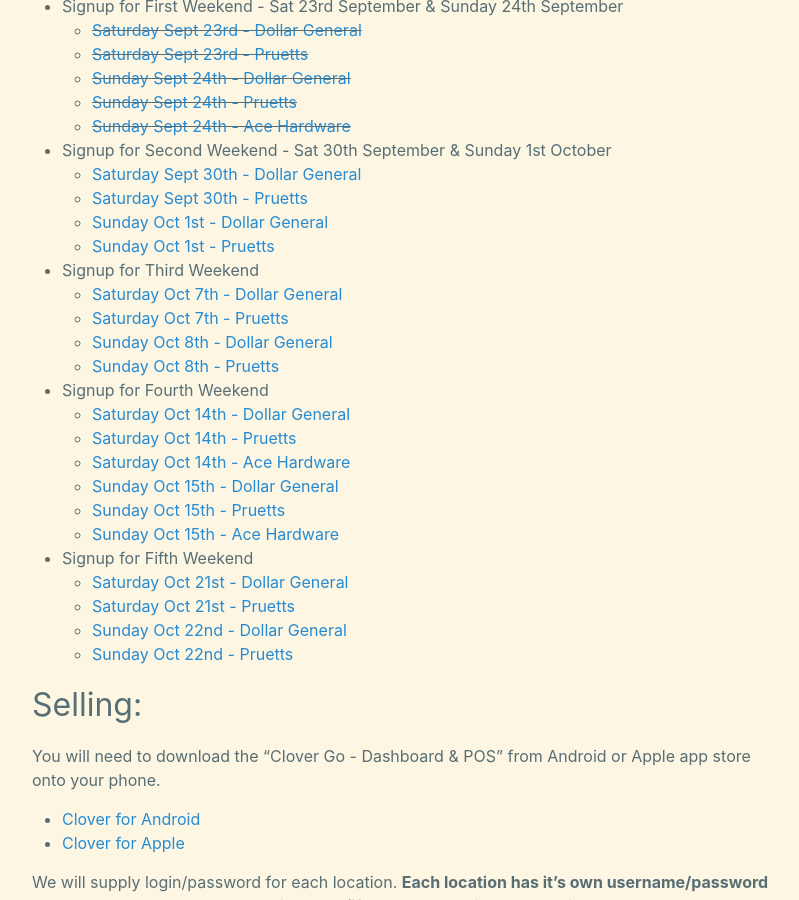
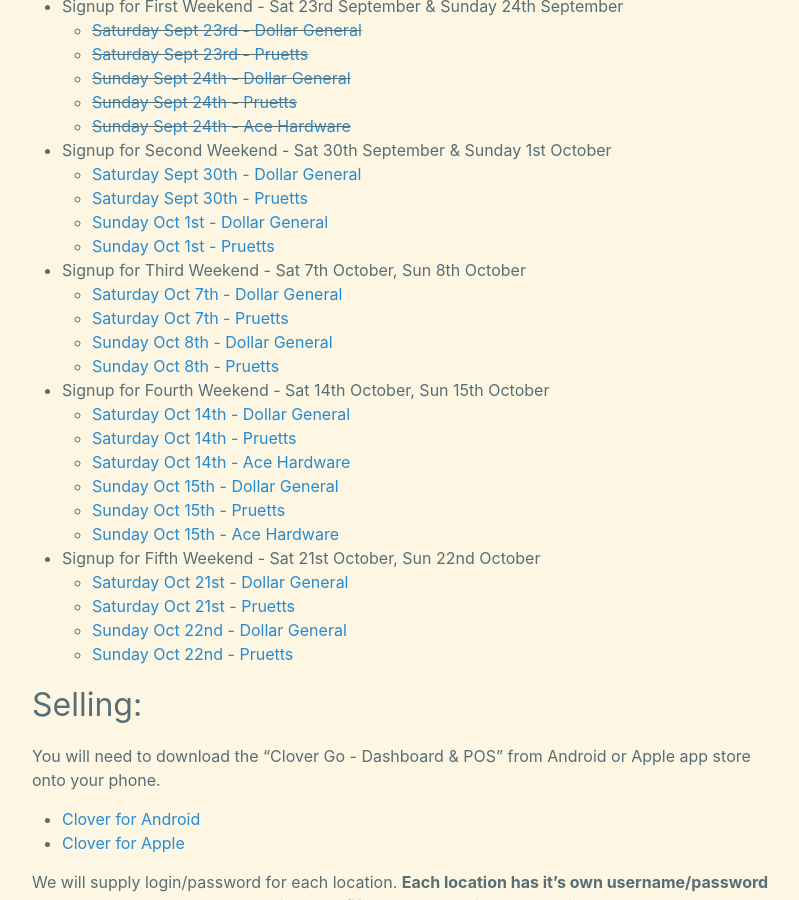
Before and after one commit to CodeJourneymen/scoutpiemaster, a Jekyll site: the page built from shownsell.md, in a window 1280 px wide and 900 px high, scrolled down 818 px. Shown: the whole window, without its empty margins (238-1037 px from the left). Built offline with Jekyll 4.4.1, drawn with Linux system fonts in a browser that asks for light colours.

Commit message:
Update shownsell.md
added more dates

```diff
--- a/shownsell.md
+++ b/shownsell.md
@@ -38,19 +38,19 @@
   - [Saturday Sept 30th - Pruetts](https://www.signupgenius.com/go/5080C4BAFAA29A2FA7-satsept2)
   - [Sunday Oct 1st -  Dollar General](https://www.signupgenius.com/go/5080C4BAFAA29A2FA7-satoct)
   - [Sunday Oct 1st - Pruetts](https://www.signupgenius.com/go/5080C4BAFAA29A2FA7-satoct1)
-- Signup for Third Weekend
+- Signup for Third Weekend - Sat 7th October, Sun 8th October
   - [Saturday Oct 7th -  Dollar General](https://www.signupgenius.com/go/5080C4BAFAA29A2FA7-satoct2)
   - [Saturday Oct 7th - Pruetts](https://www.signupgenius.com/go/5080C4BAFAA29A2FA7-satoct3)
   - [Sunday Oct 8th -  Dollar General](https://www.signupgenius.com/go/5080C4BAFAA29A2FA7-satoct4)
   - [Sunday Oct 8th - Pruetts](https://www.signupgenius.com/go/5080C4BAFAA29A2FA7-satoct5)
-- Signup for Fourth Weekend
+- Signup for Fourth Weekend - Sat 14th October, Sun 15th October
   - [Saturday Oct 14th -  Dollar General](https://www.signupgenius.com/go/5080C4BAFAA29A2FA7-satoct6)
   - [Saturday Oct 14th - Pruetts](https://www.signupgenius.com/go/5080C4BAFAA29A2FA7-satoct7)
   - [Saturday Oct 14th - Ace Hardware](https://www.signupgenius.com/go/5080C4BAFAA29A2FA7-44323096-satoct#/)
   - [Sunday Oct 15th -  Dollar General](https://www.signupgenius.com/go/5080C4BAFAA29A2FA7-satoct10)
   - [Sunday Oct 15th - Pruetts](https://www.signupgenius.com/go/5080C4BAFAA29A2FA7-satoct11)
   - [Sunday Oct 15th - Ace Hardware](https://www.signupgenius.com/go/5080C4BAFAA29A2FA7-44323198-sunoct#/)
-- Signup for Fifth Weekend
+- Signup for Fifth Weekend - Sat 21st October, Sun 22nd October
   - [Saturday Oct 21st -  Dollar General](https://www.signupgenius.com/go/5080C4BAFAA29A2FA7-satoct8)
   - [Saturday Oct 21st - Pruetts](https://www.signupgenius.com/go/5080C4BAFAA29A2FA7-satoct9)
   - [Sunday Oct 22nd -  Dollar General](https://www.signupgenius.com/go/5080C4BAFAA29A2FA7-satoct12)
```
